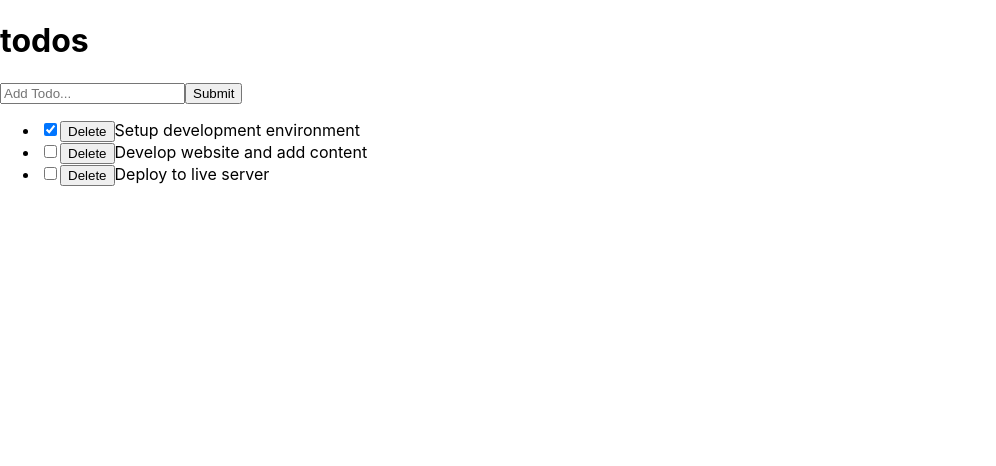
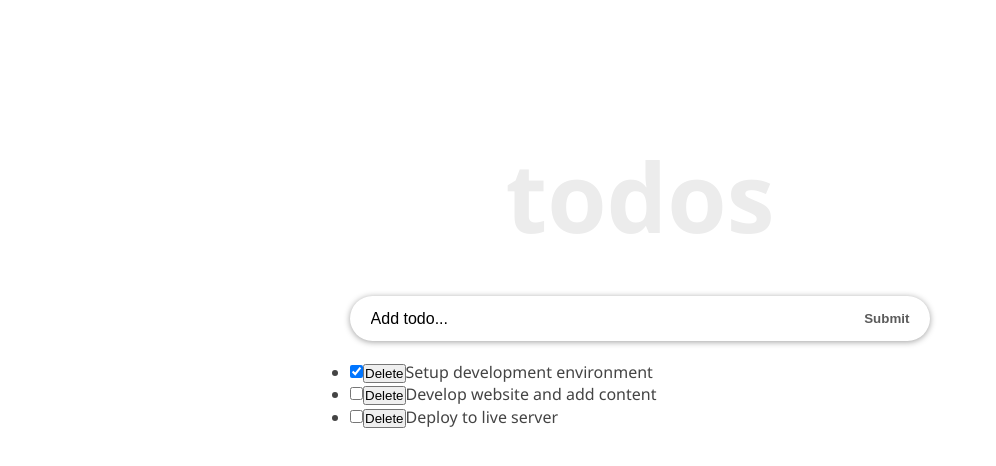
Before and after one commit to IfzaRasool/react-todos, a React (Create React App) app: page / in a window 1280 px wide. Shown: the top 466 px of the page, without its empty margins (0-996 px from the left). Built offline with nearby package versions, Linux system fonts and the light colour scheme.

Commit message:
Add inline,external styling

```diff
--- a/src/App.css
+++ b/src/App.css
@@ -1,38 +1,13 @@
-.App {
-  text-align: center;
+* {
+  box-sizing: border-box;
+  margin: 0;
+  padding: 0;
 }
 
-.App-logo {
-  height: 40vmin;
-  pointer-events: none;
+body {
+  font-family: "Segoe UI", Arial, sans-serif;
+  line-height: 1.4;
+  color: #444;
+  background: #fff;
+  height: 100vh;
 }
-
-@media (prefers-reduced-motion: no-preference) {
-  .App-logo {
-    animation: App-logo-spin infinite 20s linear;
-  }
-}
-
-.App-header {
-  background-color: #282c34;
-  min-height: 100vh;
-  display: flex;
-  flex-direction: column;
-  align-items: center;
-  justify-content: center;
-  font-size: calc(10px + 2vmin);
-  color: white;
-}
-
-.App-link {
-  color: #61dafb;
-}
-
-@keyframes App-logo-spin {
-  from {
-    transform: rotate(0deg);
-  }
-  to {
-    transform: rotate(360deg);
-  }
-}
--- a/src/App.js
+++ b/src/App.js
@@ -1,6 +1,7 @@
 /* eslint-disable react/prefer-stateless-function */
 import React from 'react';
 import TodoContainer from './components/TodoContainer';
+
 
 class App extends React.Component {
   render() {
--- a/src/components/Header.js
+++ b/src/components/Header.js
@@ -1,9 +1,25 @@
 import React from "react"
 
 const Header = () => {
+    const headerStyle = {
+        padding: "20px 0",
+        lineHeight: "1.5em",
+      }
   return (
-    <header>
-      <h1>todos</h1>
+    <header style={headerStyle}>
+       <h1
+      style={{
+        fontSize: "6rem",
+        fontWeight: "600",
+        marginBottom: "2rem",
+        lineHeight: "1em",
+        color: "#ececec",
+        textTransform: "lowercase",
+        textAlign: "center",
+      }}
+    >
+      todos
+    </h1>
     </header>
   )
 }
--- a/src/components/InputTodo.js
+++ b/src/components/InputTodo.js
@@ -11,18 +11,29 @@ class InputTodo extends Component {
       }
 
       handleSubmit = e => {
-        e.preventDefault();
-        this.props.addTodoProps(this.state.title);
-        this.setState({
-            title: ""
-          });
+        e.preventDefault()
+        if (this.state.title.trim()) {
+          this.props.addTodoProps(this.state.title)
+          this.setState({
+            title: "",
+          })
+        } else {
+          alert("Please write item")
+        }
       };
 
   render() {
     return (
-      <form onSubmit={this.handleSubmit}>
-        <input type="text" placeholder="Add Todo..." name="title"  value={this.state.title} onChange={this.onChange}/>
-        <button>Submit</button>
+        <form onSubmit={this.handleSubmit} className="form-container">
+        <input
+          type="text"
+          className="input-text"
+          placeholder="Add todo..."
+          value={this.state.title}
+          name="title"
+          onChange={this.onChange}
+        />
+        <button className="input-submit">Submit</button>
       </form>
     )
   }
--- a/src/components/TodoContainer.js
+++ b/src/components/TodoContainer.js
@@ -61,15 +61,20 @@ import { v4 as uuidv4 } from "uuid";
         });
       };
 
-     render(){
-         return(
-            <div>
-            <Header />
-            <InputTodo addTodoProps={this.addTodoItem} />
-            <TodosList todos={this.state.todos} handleChangeProps={this.handleChange} deleteTodoProps={this.delTodo}/>
-
+      render() {
+        return (
+          <div className="container">
+            <div className="inner">
+              <Header />
+              <InputTodo addTodoProps={this.addTodoItem} />
+              <TodosList
+                todos={this.state.todos}
+                handleChangeProps={this.handleChange}
+                deleteTodoProps={this.delTodo}
+              />
+            </div>
           </div>
-         );
-     }
+        );
+      }
  }
   export default TodoContainer;
--- a/src/index.css
+++ b/src/index.css
@@ -1,13 +1,64 @@
-body {
+* {
+  box-sizing: border-box;
   margin: 0;
-  font-family: -apple-system, BlinkMacSystemFont, 'Segoe UI', 'Roboto', 'Oxygen',
-    'Ubuntu', 'Cantarell', 'Fira Sans', 'Droid Sans', 'Helvetica Neue',
-    sans-serif;
-  -webkit-font-smoothing: antialiased;
-  -moz-osx-font-smoothing: grayscale;
+  padding: 0;
 }
 
-code {
-  font-family: source-code-pro, Menlo, Monaco, Consolas, 'Courier New',
-    monospace;
+body {
+  font-family: "Segoe UI", Arial, sans-serif;
+  line-height: 1.4;
+  color: #444;
+  background: #fff;
+  height: 100vh;
 }
+.container {
+  display: flex;
+  flex-direction: column;
+  justify-content: center;
+  align-items: center;
+  max-width: 600px;
+  margin: 0 auto;
+}
+
+.inner {
+  width: 100%;
+  padding: 8rem 10px 4rem;
+}
+
+.form-container {
+  width: 100%;
+  margin-bottom: 20px;
+  display: flex;
+  border-radius: calc(0.5 * 100px);
+  box-shadow: 0 1px 6px 0 rgba(0, 0, 0, 0.38);
+  justify-content: space-evenly;
+}
+
+.input-text {
+  font-size: 1rem;
+  font-weight: 400;
+  width: 85%;
+  padding-right: 5px;
+  padding-left: 10px;
+  border-radius: calc(0.5 * 100px);
+}
+
+.input-text::placeholder {
+  color: #000;
+}
+
+.input-submit {
+  background: transparent;
+  color: #5b5b5b;
+  text-transform: capitalize;
+  cursor: pointer;
+  font-weight: 600;
+  margin-right: 10px;
+}
+
+.input-text,
+.input-submit {
+  height: 45px;
+  outline: none;
+  border: none;
+}
--- a/src/index.js
+++ b/src/index.js
@@ -2,7 +2,6 @@ import React from 'react';
 import ReactDOM from 'react-dom/client';
 import './index.css';
 import App from './App';
-import reportWebVitals from './reportWebVitals';
 
 const root = ReactDOM.createRoot(document.getElementById('root'));
 root.render(
@@ -10,8 +9,3 @@ root.render(
     <App />
   </React.StrictMode>
 );
-
-// If you want to start measuring performance in your app, pass a function
-// to log results (for example: reportWebVitals(console.log))
-// or send to an analytics endpoint. Learn more: https://bit.ly/CRA-vitals
-reportWebVitals();
--- a/src/reportWebVitals.js
+++ /dev/null
@@ -1,13 +0,0 @@
-const reportWebVitals = onPerfEntry => {
-  if (onPerfEntry && onPerfEntry instanceof Function) {
-    import('web-vitals').then(({ getCLS, getFID, getFCP, getLCP, getTTFB }) => {
-      getCLS(onPerfEntry);
-      getFID(onPerfEntry);
-      getFCP(onPerfEntry);
-      getLCP(onPerfEntry);
-      getTTFB(onPerfEntry);
-    });
-  }
-};
-
-export default reportWebVitals;
```
Also changed, not shown: src/setupTests.js (deleted, +0 -5 lines).
